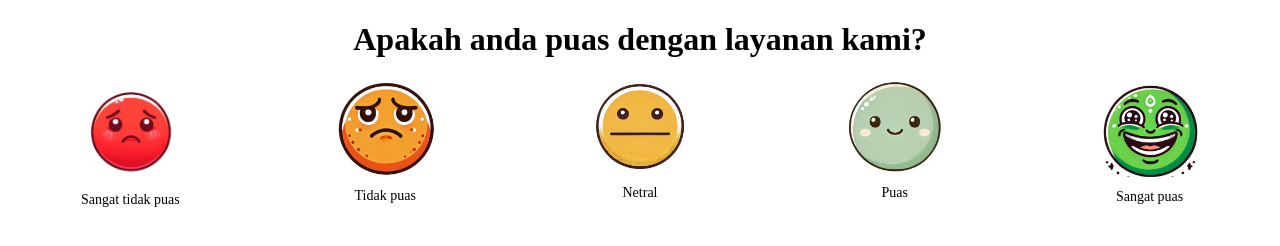
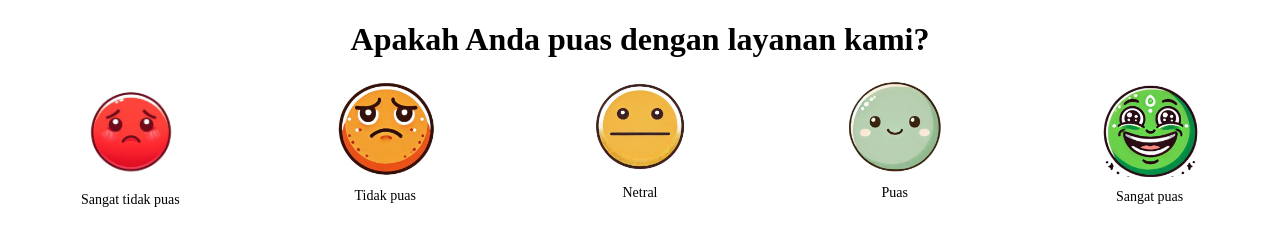
Before and after one commit to eRLvan/e-skpl, a plain HTML site: page index.html in a window 1280 px wide. Drawn offline with Linux system fonts and the light colour scheme.

Commit message:
perubahan lagi

```diff
--- a/index.html
+++ b/index.html
@@ -56,7 +56,7 @@
     <h1 id="thank-you-message" class="hidden">Terima Kasih! Anda telah memberikan penilaian.</h1>
 
     <div id="stars-section">
-        <h1>Apakah anda puas dengan layanan kami?</h1>
+        <h1>Apakah Anda puas dengan layanan kami?</h1>
         <div id="stars">
             <div class="star" data-value="1">
                 <img src="./image/sangat-tidak-puas.jpeg" alt="Sangat Puas">
```
